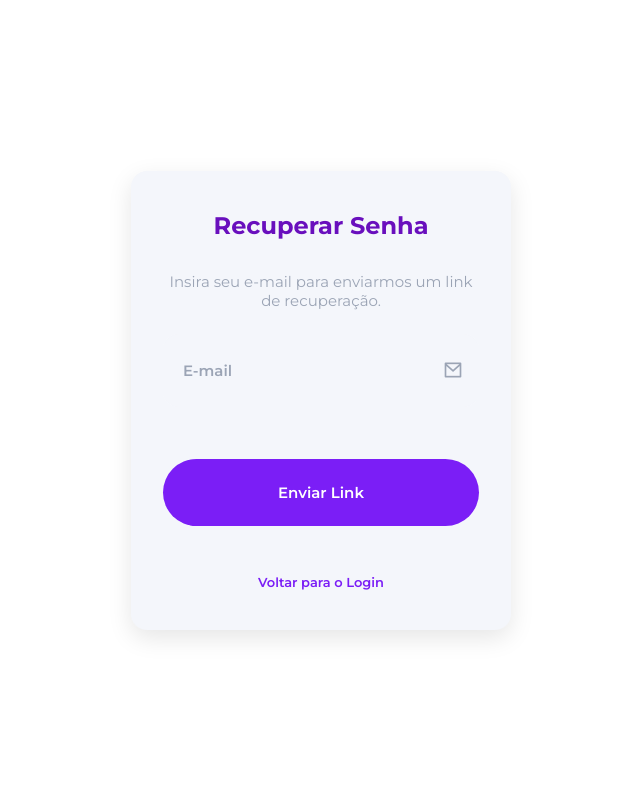
After one commit to Lucas-Fernandes01/public, a PHP site: page /public/solicitar_reset.php in a window 1280 px wide. The commit adds this page. Shown: the whole page, without its empty margins (319-959 px from the left). Run offline with PHP 8.4, Linux system fonts and the light colour scheme.

Commit message:
Adicionando esqueci minha senha, olho de senha e lógica de 6 caracteres de senha

```diff
--- a/Js/main.js
+++ b/Js/main.js
@@ -13,7 +13,8 @@ const passwordAccess = (loginPass, loginEye) =>{
       iconEye.classList.toggle('ri-eye-off-fill')
    })
 }
-passwordAccess('password','loginPassword')
+// CORREÇÃO AQUI: Usando 'login_senha' (o ID do seu HTML)
+passwordAccess('login_senha','loginPassword')
 
 /*=============== SHOW HIDE PASSWORD CREATE ACCOUNT ===============*/
 const passwordRegister = (loginPass, loginEye) =>{
@@ -30,7 +31,8 @@ const passwordRegister = (loginPass, loginEye) =>{
       iconEye.classList.toggle('ri-eye-off-fill')
    })
 }
-passwordRegister('passwordCreate','loginPasswordCreate')
+// CORREÇÃO AQUI: Usando 'cadastro_senha' (o ID do seu HTML)
+passwordRegister('cadastro_senha','loginPasswordCreate')
 
 /*=============== SHOW HIDE LOGIN & CREATE ACCOUNT ===============*/
 const loginAcessRegister = document.getElementById('loginAccessRegister'),
--- a/login_form.php
+++ b/login_form.php
@@ -105,7 +105,7 @@ session_start();
             </div>
           </div>
 
-          <a href="#" class="login__forgot">Esqueci minha senha</a>
+          <a href="solicitar_reset.php" class="login__forgot">Esqueci minha senha</a>
 
           <button type="submit" class="login__button">Entrar</button>
         </form>
--- /dev/null
+++ b/solicitar_reset.php
@@ -0,0 +1,265 @@
+<?php
+include 'conexao.php';
+$mensagem = "";
+$tipo_mensagem = ""; // "sucesso" ou "erro"
+$link_reset = "";
+
+if ($_SERVER["REQUEST_METHOD"] == "POST") {
+    $email = $_POST['email'];
+
+    $sql = "SELECT id FROM cadastro_usuarios WHERE email = ?";
+    $stmt = $conn->prepare($sql);
+    $stmt->bind_param("s", $email);
+    $stmt->execute();
+    $resultado = $stmt->get_result();
+
+    if ($resultado->num_rows > 0) {
+        $token = bin2hex(random_bytes(50));
+        $expira_em = date("Y-m-d H:i:s", strtotime('+1 hour'));
+
+        $sql_insert = "INSERT INTO password_resets (email, token, expires_at) VALUES (?, ?, ?)";
+        $stmt_insert = $conn->prepare($sql_insert);
+        $stmt_insert->bind_param("sss", $email, $token, $expira_em);
+        $stmt_insert->execute();
+
+        // Ajuste o /public/ se o caminho do seu localhost for diferente
+        $link_reset = "http://localhost/public/redefinir_senha.php?token=" . $token;
+
+        $mensagem = "Solicitação recebida. Para continuar, utilize o link de redefinição abaixo.";
+        $tipo_mensagem = "sucesso";
+
+    } else {
+        $mensagem = "O e-mail informado não foi encontrado em nosso sistema.";
+        $tipo_mensagem = "erro";
+    }
+}
+?>
+
+<!DOCTYPE html>
+<html lang="pt-br">
+<head>
+    <meta charset="UTF-8">
+    <meta name="viewport" content="width=device-width, initial-scale=1.0">
+    <title>Recuperar Senha - Açaí</title>
+
+    <link href="https://cdn.jsdelivr.net/npm/remixicon@4.2.0/fonts/remixicon.css" rel="stylesheet"/>
+
+    <style>
+        /*=============== GOOGLE FONTS ===============*/
+        @import url("https://fonts.googleapis.com/css2?family=Montserrat:wght@100..900&display=swap");
+
+        /*=============== VARIABLES CSS ===============*/
+        :root {
+            --first-color: hsl(266, 92%, 54%);
+            --first-color-alt: hsl(271, 85%, 40%);
+            --title-color: hsl(220, 68%, 4%);
+            --white-color: hsl(0, 0%, 100%);
+            --text-color: hsl(220, 15%, 66%);
+            --body-color: hsl(0, 0%, 100%);
+            --container-color: hsl(220, 50%, 97%);
+
+            --body-font: "Montserrat", system-ui;
+            --big-font-size: 1.5rem;
+            --normal-font-size: .938rem;
+            --small-font-size: .813rem;
+            --tiny-font-size: .688rem;
+            --font-semi-bold: 600;
+        }
+
+        /*=============== BASE ===============*/
+        * {
+            box-sizing: border-box;
+            padding: 0;
+            margin: 0;
+        }
+        body, input, button {
+            font-family: var(--body-font);
+            font-size: var(--normal-font-size);
+        }
+        body {
+            background-color: var(--body-color);
+            color: var(--text-color);
+        }
+        input, button {
+            border: none;
+            outline: none;
+        }
+        a {
+            text-decoration: none;
+        }
+        .grid {
+            display: grid;
+            gap: 1rem;
+        }
+
+        /*=============== LOGIN LAYOUT ===============*/
+        .login {
+            position: relative;
+            height: 100vh;
+            display: grid; /* Alterado para grid */
+            align-items: center;
+            overflow: hidden;
+        }
+        .login__area {
+            width: 380px;
+            margin-inline: auto;
+            background-color: var(--container-color);
+            padding: 2.5rem 2rem;
+            border-radius: 1rem;
+            box-shadow: 0 8px 24px hsla(0, 0%, 0%, .1);
+        }
+        .login__title {
+            font-size: var(--big-font-size);
+            color: var(--first-color-alt);
+            text-align: center;
+            margin-bottom: 2rem;
+        }
+        .login__box {
+            position: relative;
+            display: flex;
+            align-items: center;
+            background-color: var(--container-color);
+            border-radius: 1rem;
+            margin-bottom: 1.25rem; /* Adicionado para espaçamento */
+        }
+        .login__input {
+            background: none;
+            width: 100%;
+            padding: 1.5rem 2.5rem 1.5rem 1.25rem;
+            font-weight: var(--font-semi-bold);
+            border: 3px solid transparent;
+            border-radius: 1rem;
+            z-index: 1;
+            transition: border-color .4s;
+        }
+        .login__label {
+            position: absolute;
+            left: 1.25rem;
+            font-weight: var(--font-semi-bold);
+            transition: transform .4s, font-size .4s, color .4s;
+        }
+        .login__icon {
+            position: absolute;
+            right: 1rem;
+            font-size: 1.25rem;
+            transition: color .4s;
+        }
+        .login__input:focus ~ .login__label {
+            transform: translateY(-12px);
+            font-size: var(--tiny-font-size);
+        }
+        .login__input:focus {
+            padding-block: 2rem 1rem;
+            border-color: var(--first-color);
+        }
+        .login__input:not(:placeholder-shown).login__input:not(:focus) ~ .login__label {
+            transform: translateY(-12px);
+            font-size: var(--tiny-font-size);
+        }
+        .login__input:not(:placeholder-shown).login__input:not(:focus) {
+            padding-block: 2rem 1rem;
+        }
+        .login__input:focus ~ .login__label,
+        .login__input:focus ~ .login__icon {
+            color: var(--first-color);
+        }
+
+        .login__button {
+            width: 100%;
+            display: inline-flex;
+            justify-content: center;
+            background-color: var(--first-color);
+            color: var(--white-color);
+            font-weight: var(--font-semi-bold);
+            padding-block: 1.5rem;
+            border-radius: 4rem;
+            margin-block: 2rem;
+            cursor: pointer;
+            transition: background-color .4s, box-shadow .4s;
+        }
+        .login__button:hover {
+            background-color: var(--first-color-alt);
+        }
+
+        /* --- NOSSOS ESTILOS NOVOS --- */
+        .mensagem {
+            text-align: center;
+            font-size: var(--small-font-size);
+            font-weight: var(--font-semi-bold);
+            padding: 1rem;
+            border-radius: .5rem;
+            margin-bottom: 1.5rem;
+            border: 1px solid transparent;
+        }
+        .mensagem-sucesso {
+            background-color: hsl(270, 70%, 97%);
+            color: hsl(270, 60%, 40%);
+            border-color: hsl(270, 70%, 90%);
+        }
+        .mensagem-erro {
+            background-color: hsl(0, 70%, 97%);
+            color: hsl(0, 60%, 40%);
+            border-color: hsl(0, 70%, 90%);
+        }
+        .login__voltar {
+            display: block;
+            width: max-content;
+            margin: 1rem auto 0 auto;
+            font-size: var(--small-font-size);
+            font-weight: var(--font-semi-bold);
+            color: var(--first-color);
+            transition: color .4s;
+        }
+        .login__voltar:hover {
+            color: var(--first-color-alt);
+        }
+        /* Parágrafo de descrição */
+        .login__descricao {
+            text-align: center;
+            margin-bottom: 1.5rem;
+            font-size: var(--normal-font-size);
+        }
+
+    </style>
+</head>
+<body>
+
+    <div class="login grid">
+        <div class="login__area">
+
+            <h1 class="login__title">Recuperar Senha</h1>
+
+            <div class="login__access"> <?php if (!empty($mensagem)): ?>
+                    <div class="mensagem <?php echo $tipo_mensagem == 'sucesso' ? 'mensagem-sucesso' : 'mensagem-erro'; ?>">
+                        <?php echo $mensagem; ?>
+
+                        <?php if (!empty($link_reset)): ?>
+                            <a href="<?php echo $link_reset; ?>" style="display:block; margin-top:10px; font-weight:bold; word-break:break-all;">
+                                Clique aqui para redefinir
+                            </a>
+                        <?php endif; ?>
+                    </div>
+                <?php endif; ?>
+
+                <?php if (empty($link_reset)): ?>
+                    <p class="login__descricao">
+                        Insira seu e-mail para enviarmos um link de recuperação.
+                    </p>
+                    <form action="solicitar_reset.php" method="POST">
+                        <div class="login__box">
+                            <input type="email" name="email" required class="login__input" id="email" placeholder=" ">
+                            <label for="email" class="login__label">E-mail</label>
+                            <i class="login__icon ri-mail-line"></i>
+                        </div>
+
+                        <button type="submit" class="login__button">Enviar Link</button>
+                    </form>
+                <?php endif; ?>
+
+                <a href="login.php" class="login__voltar">Voltar para o Login</a>
+            </div>
+        </div>
+    </div>
+
+</body>
+</html>
```
Also changed, not shown: atualizar_perfil.php (+7 -7 lines), cadastro.php (+8 -0 lines), redefinir_senha.php (added, +279 -0 lines), db/migrations/20251030000858_V1_create_initial_database_schema.php, db/migrations/20251105012810_V2_create_reset_da_senha.php (added).
